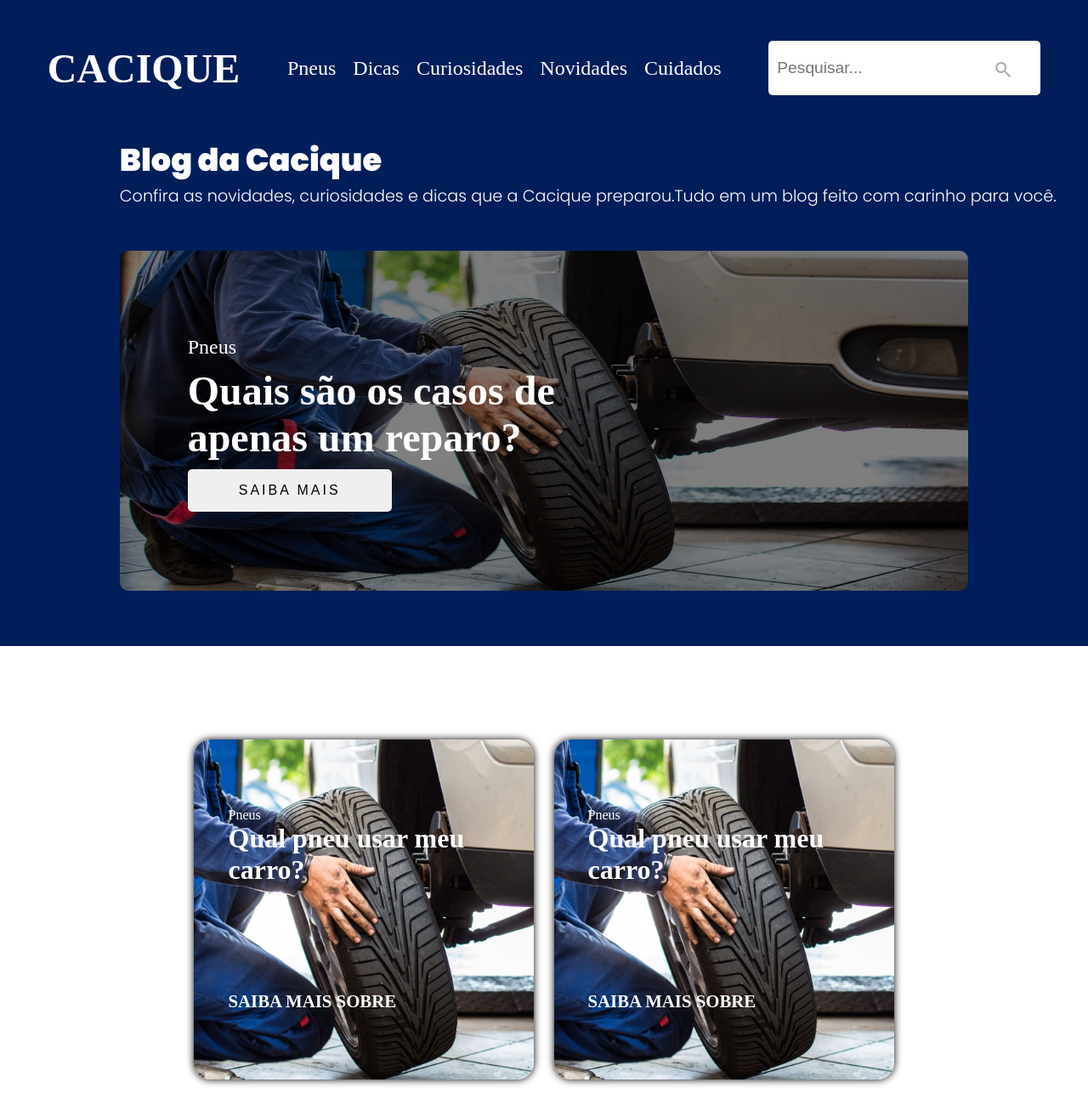
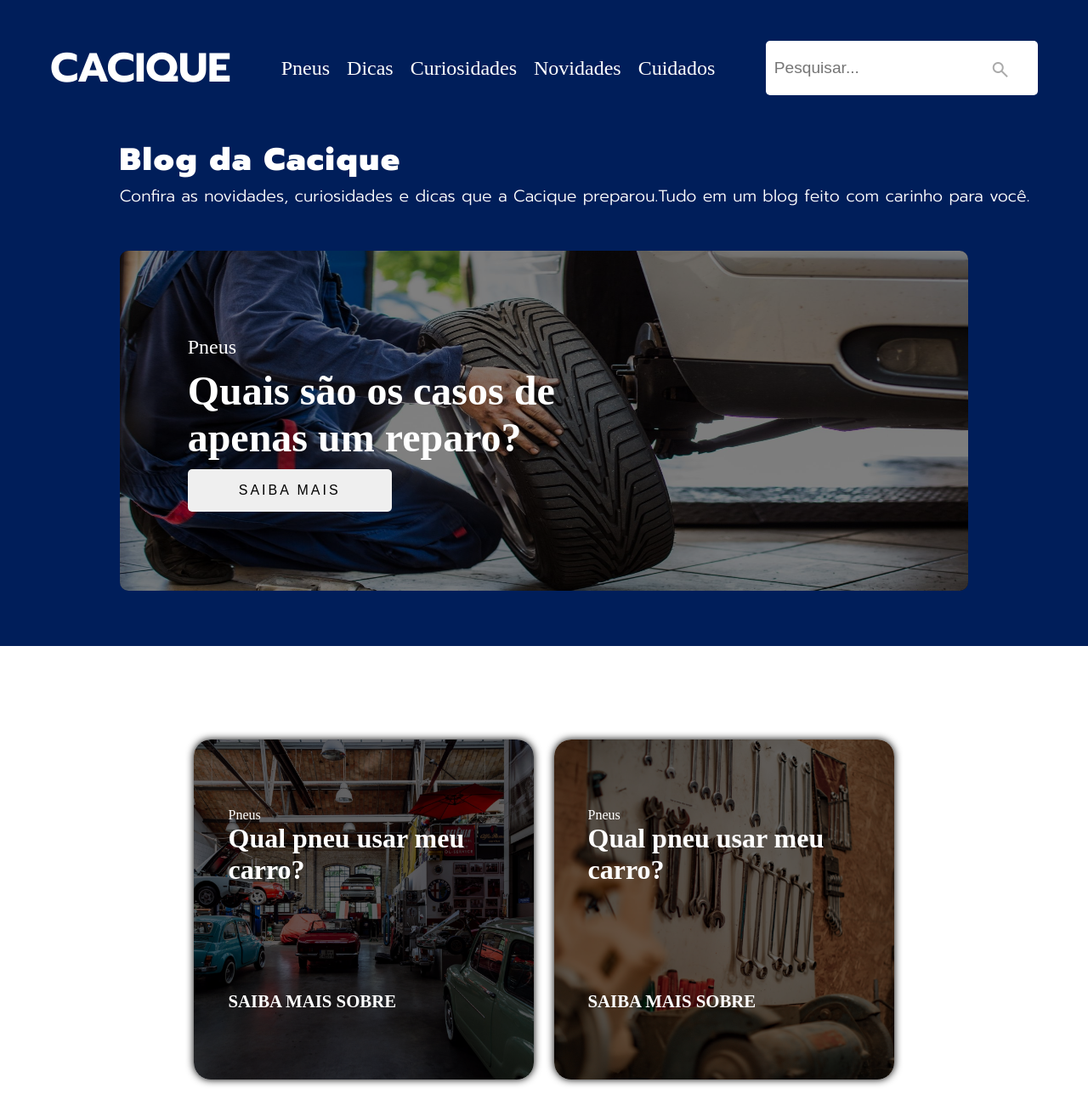
Before and after one commit to Danilomunhe/testeWitbiz, a plain HTML site: page index.html in a window 1280 px wide. Shown: the top 1300 px of the page at 85% size. Drawn offline with nearby package versions, Linux system fonts and the light colour scheme.

Commit message:
Acertando detalhes

```diff
--- a/css/dicas.css
+++ b/css/dicas.css
@@ -21,12 +21,15 @@
     border-radius: 20px;
     margin-top: 4%;
     box-shadow: 0 0 10px #000;
+
+
 }
 .texto-card{
     position: absolute;
     left: 10%;
     top: 20%;
     color: #fff;
+    z-index: 1;
 }
 .texto-card span{
     font-size: 1em;
@@ -41,12 +44,14 @@
     left: 10%;
     color: #fff;
     font-weight: 800;
+    z-index: 1;
 }
 .card img{
     width: 100%;
     height: 100%;
     border-radius: 20px;
     object-fit: cover;
+    filter: brightness(40%);
 }
 .ver-mais{
     height: 10%;
--- a/css/header.css
+++ b/css/header.css
@@ -7,7 +7,8 @@ header{
     color: #fff;
 }
 .logo{
-    font-weight: bold;
+    font-family: 'Prompt', sans-serif;
+    font-weight: 900;
     font-size: 2rem;
 }
 .menu{
--- a/css/home.css
+++ b/css/home.css
@@ -12,14 +12,15 @@
     justify-content: center;
     align-items: flex-start;
     color: #fff;
-    font-family: 'Poppins', sans-serif;
+    font-family: 'Prompt', sans-serif;
 }
 
 .texto-home h1{
-    font-weight: 900;
     font-size: 2.3em;
     margin-left: 11%;
-    font-family: 'Poppins', sans-serif;
+    font-family: 'Prompt', sans-serif;
+    font-weight: 900;
+    letter-spacing: 2px;
 }
 
 .texto-home span{
--- a/index.html
+++ b/index.html
@@ -6,6 +6,7 @@
     <meta name="viewport" content="width=device-width, initial-scale=1.0">
     <link rel="stylesheet" href="https://fonts.googleapis.com/css2?family=Material+Symbols+Outlined:opsz,wght,FILL,GRAD@48,400,0,0" />
     <link rel="stylesheet" href="https://fonts.googleapis.com/css2?family=Material+Symbols+Outlined:opsz,wght,FILL,GRAD@20..48,100..700,0..1,-50..200" />
+    <link href="https://fonts.googleapis.com/css2?family=Prompt:ital,wght@0,100;0,200;0,300;0,400;0,500;0,600;0,700;0,800;0,900;1,100;1,200;1,300;1,400;1,500;1,600;1,700;1,800;1,900&display=swap" rel="stylesheet">
     <link rel="stylesheet" href="css/reset.css">
     <link rel="stylesheet" href="css/header.css">
     <link rel="stylesheet" href="css/home.css">
@@ -58,7 +59,7 @@
                     <h3>Qual pneu usar meu carro?</h3>
                 </div>
                 <p>SAIBA MAIS SOBRE</p>
-                <img src="img/trocaPneu.jpg" alt="">
+                <img src="img/carros.jpg" alt="">
             </div>
             <div class="card">
                 <div class="texto-card">
@@ -66,7 +67,7 @@
                     <h3>Qual pneu usar meu carro?</h3>
                 </div>
                 <p>SAIBA MAIS SOBRE</p>
-                <img src="img/trocaPneu.jpg" alt="">
+                <img src="img/ferramentas.jpg" alt="">
             </div>
             <div class="card">
                 <div class="texto-card">
@@ -74,7 +75,7 @@
                     <h3>Qual pneu usar meu carro?</h3>
                 </div>
                 <p>SAIBA MAIS SOBRE</p>
-                <img src="img/trocaPneu.jpg" alt="">
+                <img src="img/garage.jpg" alt="">
             </div>
             <div class="card">
                 <div class="texto-card">
@@ -82,7 +83,7 @@
                     <h3>Qual pneu usar meu carro?</h3>
                 </div>
                 <p>SAIBA MAIS SOBRE</p>
-                <img src="img/trocaPneu.jpg" alt="">
+                <img src="img/carros.jpg" alt="">
             </div>
             <div class="card">
                 <div class="texto-card">
@@ -90,7 +91,7 @@
                     <h3>Qual pneu usar meu carro?</h3>
                 </div>
                 <p>SAIBA MAIS SOBRE</p>
-                <img src="img/trocaPneu.jpg" alt="">
+                <img src="img/ferramentas.jpg" alt="">
             </div>
             <div class="card">
                 <div class="texto-card">
@@ -98,7 +99,7 @@
                     <h3>Qual pneu usar meu carro?</h3>
                 </div>
                 <p>SAIBA MAIS SOBRE</p>
-                <img src="img/trocaPneu.jpg" alt="">
+                <img src="img/garage.jpg" alt="">
             </div>
         </div>
         <div class="ver-mais">
```
Also changed, not shown: img/carros.jpg (added), img/ferramentas.jpg (added), img/garage.jpg (added).
